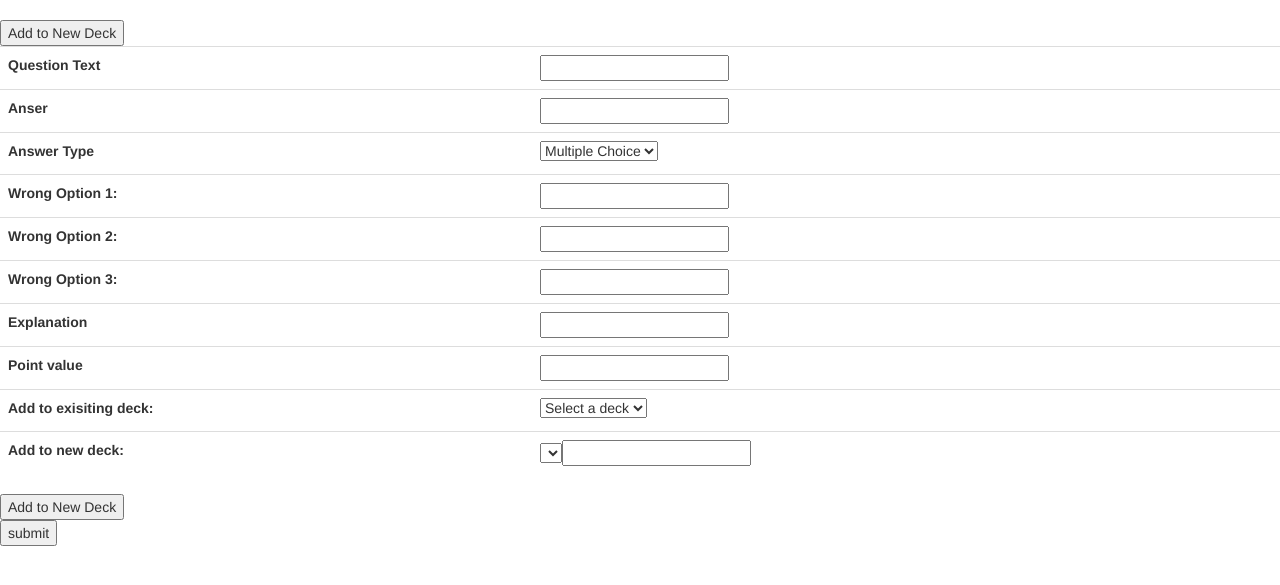
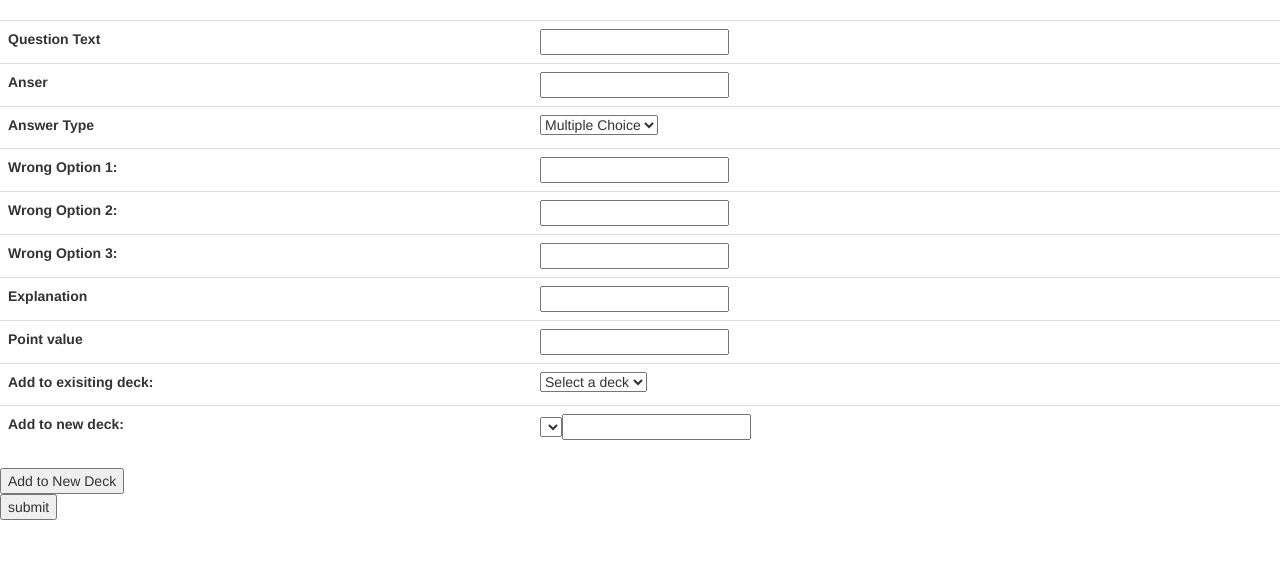
Before and after one commit to mflem/CodeMode, a Flask app: template templates/make.html in a window 1280 px wide. Shown: the part 52-637 px from the top of the page. Run offline with Flask 2, Linux system fonts and the light colour scheme; the template is opened without the code that fills it, so the values that code supplies are empty; parts of the project's set-up code (start-up, migrations or seed data) failed here and were passed over; some libraries are stand-ins or nearby versions.

Commit message:
Update make.html

```diff
--- a/templates/make.html
+++ b/templates/make.html
@@ -63,10 +63,8 @@ when given a question-->
             </select></td>
           </tr>
         </tbody>
-<button id="newDeck">Add to New Deck</button><br>
       </table>
-<button id="newDeck">Add to New Deck</button><br>
-<!--    here    -->
+      <button id="newDeck">Add to New Deck</button><br>
       <input type="submit" value='submit' name='submit'></input>
   </form>
 
```
